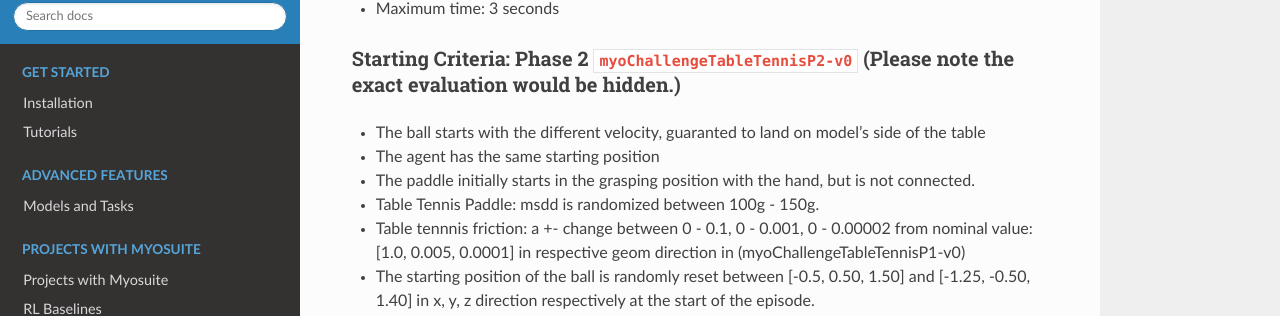
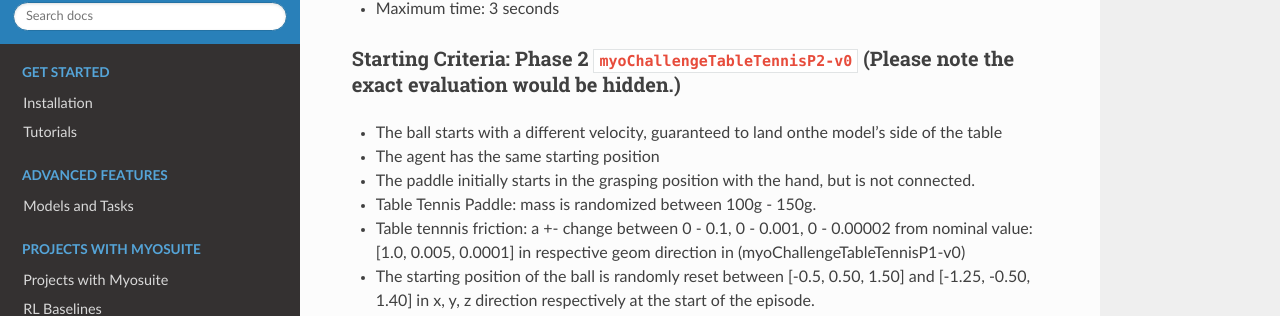
Before and after one commit to MyoHub/myosuite, a Sphinx documentation site: the page built from docs/source/challenge-doc2025.rst, in a window 1280 px wide and 900 px high, scrolled down 2127 px. Shown: the part 135-451 px from the top of the window. Built offline with Sphinx 7.4.7 and the Read the Docs theme 3.1.0, drawn with Linux system fonts in a browser that asks for light colours.

Commit message:
Update challenge-doc2025.rst

```diff
--- a/docs/source/challenge-doc2025.rst
+++ b/docs/source/challenge-doc2025.rst
@@ -152,11 +152,11 @@ Starting Criteria: Phase 1 :code:`myoChallengeTableTennisP1-v0`
 
 Starting Criteria: Phase 2 :code:`myoChallengeTableTennisP2-v0` (Please note the exact evaluation would be hidden.)
 ^^^^^^^^^^^^^^^^^^^^^^^^^^^^
-- The ball starts with the different velocity, guaranted to land on model's side of the table
+- The ball starts with a different velocity, guaranteed to land onthe  model's side of the table
 - The agent has the same starting position
 - The paddle initially starts in the grasping position with the hand,
   but is not connected.
-- Table Tennis Paddle: msdd is randomized between 100g - 150g.
+- Table Tennis Paddle: mass is randomized between 100g - 150g.
 - Table tennnis friction: a +- change between 0 - 0.1, 0 - 0.001, 0 - 0.00002 from nominal value: [1.0, 0.005, 0.0001] in respective geom direction in (myoChallengeTableTennisP1-v0)
 - The starting position of the ball is randomly reset between [-0.5, 0.50, 1.50] and [-1.25, -0.50, 1.40] in x, y, z direction respectively at the start of the episode.
 - Maximum time: 3 seconds
```
